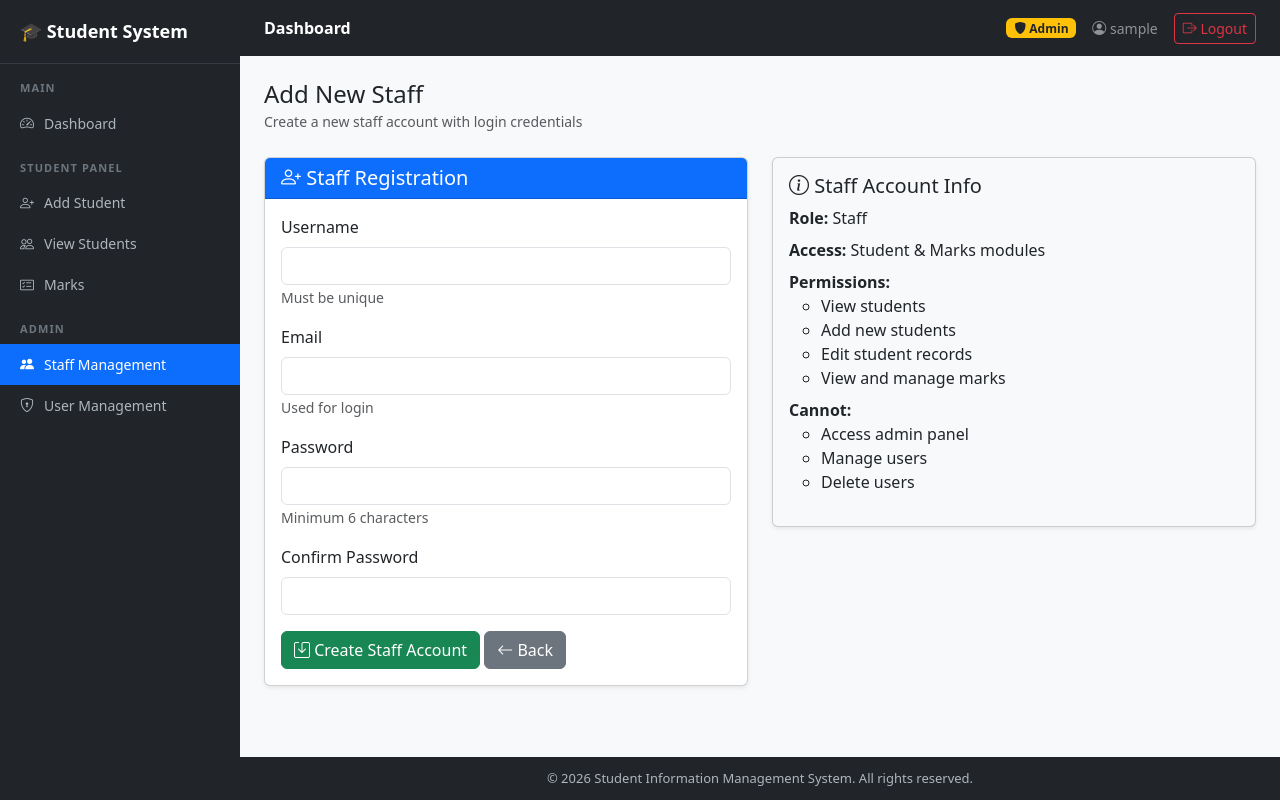
After one commit to ThilakSujan/Student-System, a PHP site: page /staff_add.php in a window 1280 px wide. The commit adds this page. Run offline with PHP 8.4, Linux system fonts and the light colour scheme; the visitor is signed in with stand-in values (Sample User, id 1).

Commit message:
User and Staff Module

```diff
--- a/includes/sidebar.php
+++ b/includes/sidebar.php
@@ -44,6 +44,11 @@ $current_page = basename($_SERVER['PHP_SELF']);
     <?php if (isset($_SESSION['role']) && $_SESSION['role'] == 'admin'): ?>
         <div class="nav-section">Admin</div>
 
+        <a href="staff.php"
+           class="nav-link <?php echo ($current_page == 'staff.php' || $current_page == 'staff_add.php' || $current_page == 'staff_edit.php') ? 'active' : ''; ?>">
+            <i class="bi bi-people-fill"></i> Staff Management
+        </a>
+
         <a href="admin_panel.php"
            class="nav-link <?php echo ($current_page == 'admin_panel.php') ? 'active' : ''; ?>">
             <i class="bi bi-shield-lock"></i> User Management
--- /dev/null
+++ b/staff_add.php
@@ -0,0 +1,158 @@
+<?php
+require_once 'includes/auth.php';
+require_role(['admin']);
+
+$pageTitle = "Add Staff";
+$currentPage = 'staff';
+require 'includes/header.php';
+require 'includes/sidebar.php';
+include 'db_pdo.php';
+
+$error = "";
+$success = "";
+
+if (isset($_POST['add_staff'])) {
+    $username = trim($_POST['username']);
+    $email = trim($_POST['email']);
+    $password = $_POST['password'];
+    $confirm_password = $_POST['confirm_password'];
+
+    // Validation
+    if (empty($username) || empty($email) || empty($password) || empty($confirm_password)) {
+        $error = "Please fill in all fields.";
+    } elseif (!filter_var($email, FILTER_VALIDATE_EMAIL)) {
+        $error = "Please enter a valid email address.";
+    } elseif (strlen($password) < 6) {
+        $error = "Password must be at least 6 characters.";
+    } elseif ($password !== $confirm_password) {
+        $error = "Passwords do not match.";
+    } else {
+        // Check if email or username already exists
+        $stmt = $pdo->prepare("SELECT id FROM users WHERE email = :email OR username = :username");
+        $stmt->execute([':email' => $email, ':username' => $username]);
+
+        if ($stmt->rowCount() > 0) {
+            $error = "Username or email already exists.";
+        } else {
+            try {
+                $hashed = password_hash($password, PASSWORD_DEFAULT);
+                $stmt = $pdo->prepare("INSERT INTO users (username, email, password, role) VALUES (:username, :email, :password, :role)");
+                $stmt->execute([
+                    ':username' => $username,
+                    ':email' => $email,
+                    ':password' => $hashed,
+                    ':role' => 'staff'
+                ]);
+                header("Location: staff.php?success=1");
+                exit();
+            } catch (Exception $e) {
+                $error = "Failed to add staff member. " . $e->getMessage();
+            }
+        }
+    }
+}
+?>
+
+<div id="content">
+
+    <?php require 'includes/navbar.php'; ?>
+
+    <div id="main-content">
+
+        <div class="mb-4">
+            <h4 class="mb-0">Add New Staff</h4>
+            <small class="text-muted">Create a new staff account with login credentials</small>
+        </div>
+
+        <?php if ($error): ?>
+            <div class="alert alert-danger alert-dismissible fade show">
+                <i class="bi bi-exclamation-circle"></i> <?php echo htmlspecialchars($error); ?>
+                <button type="button" class="btn-close" data-bs-dismiss="alert"></button>
+            </div>
+        <?php endif; ?>
+
+        <div class="row">
+            <div class="col-lg-6">
+                <div class="card shadow-sm">
+                    <div class="card-header bg-primary text-white">
+                        <h5 class="mb-0"><i class="bi bi-person-plus"></i> Staff Registration</h5>
+                    </div>
+                    <div class="card-body">
+                        <form action="staff_add.php" method="POST">
+
+                            <div class="mb-3">
+                                <label class="form-label">Username</label>
+                                <input type="text" name="username" class="form-control" required
+                                       value="<?php echo htmlspecialchars($_POST['username'] ?? ''); ?>">
+                                <small class="text-muted">Must be unique</small>
+                            </div>
+
+                            <div class="mb-3">
+                                <label class="form-label">Email</label>
+                                <input type="email" name="email" class="form-control" required
+                                       value="<?php echo htmlspecialchars($_POST['email'] ?? ''); ?>">
+                                <small class="text-muted">Used for login</small>
+                            </div>
+
+                            <div class="mb-3">
+                                <label class="form-label">Password</label>
+                                <input type="password" name="password" class="form-control" required minlength="6">
+                                <small class="text-muted">Minimum 6 characters</small>
+                            </div>
+
+                            <div class="mb-3">
+                                <label class="form-label">Confirm Password</label>
+                                <input type="password" name="confirm_password" class="form-control" required minlength="6">
+                            </div>
+
+                            <button type="submit" name="add_staff" class="btn btn-success">
+                                <i class="bi bi-save"></i> Create Staff Account
+                            </button>
+                            <a href="staff.php" class="btn btn-secondary">
+                                <i class="bi bi-arrow-left"></i> Back
+                            </a>
+
+                        </form>
+                    </div>
+                </div>
+            </div>
+
+            <div class="col-lg-6">
+                <div class="card shadow-sm bg-light">
+                    <div class="card-body">
+                        <h5 class="card-title"><i class="bi bi-info-circle"></i> Staff Account Info</h5>
+                        <ul class="list-unstyled">
+                            <li class="mb-2">
+                                <strong>Role:</strong> Staff
+                            </li>
+                            <li class="mb-2">
+                                <strong>Access:</strong> Student & Marks modules
+                            </li>
+                            <li class="mb-2">
+                                <strong>Permissions:</strong>
+                                <ul>
+                                    <li>View students</li>
+                                    <li>Add new students</li>
+                                    <li>Edit student records</li>
+                                    <li>View and manage marks</li>
+                                </ul>
+                            </li>
+                            <li class="mb-2">
+                                <strong>Cannot:</strong>
+                                <ul>
+                                    <li>Access admin panel</li>
+                                    <li>Manage users</li>
+                                    <li>Delete users</li>
+                                </ul>
+                            </li>
+                        </ul>
+                    </div>
+                </div>
+            </div>
+        </div>
+
+    </div>
+
+    <?php require 'includes/footer.php'; ?>
+
+</div>
```
Also changed, not shown: staff.php (added, +128 -0 lines), staff_edit.php (added, +209 -0 lines).
